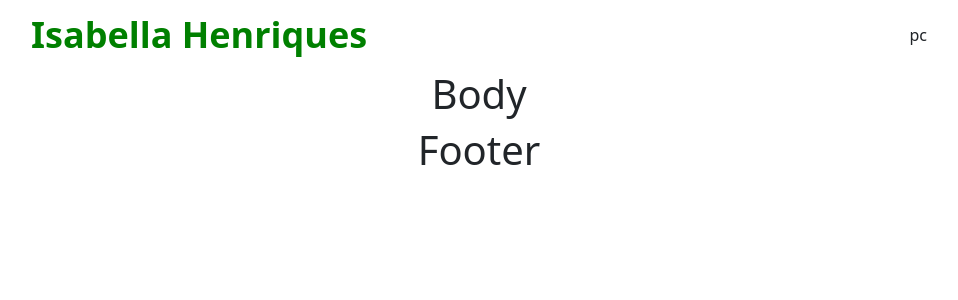
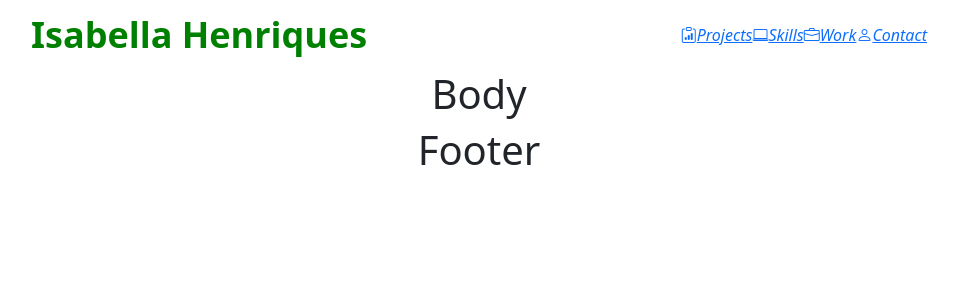
Before and after one commit to isabellagh/my-portfolio1, a React (Create React App) app: page / in a window 1280 px wide. Shown: the top 300 px of the page, without its empty margins (161-1119 px from the left). Built offline with nearby package versions, Linux system fonts and the light colour scheme.

Commit message:
pc links added to navbar + react-router-dom installed

```diff
--- a/package.json
+++ b/package.json
@@ -8,6 +8,7 @@
     "cra-template": "1.1.2",
     "react": "^17.0.2",
     "react-dom": "^17.0.2",
+    "react-router-dom": "^5.2.1",
     "react-scripts": "4.0.3"
   },
   "scripts": {
--- a/src/App.js
+++ b/src/App.js
@@ -1,5 +1,5 @@
-import './App.css';
-import Home from './components/home/home';
+import "./App.css";
+import Home from "./components/home/home";
 
 function App() {
   return (
--- a/src/components/header/Navbar.js
+++ b/src/components/header/Navbar.js
@@ -16,7 +16,9 @@ function Navbar() {
           <div onClick={() => setIsOpen(!isOpen)}>
             <i className="bi bi-list menu-icon"></i>
           </div>
-          <div>{isOpen && <Mobile isOpen={isOpen} setIsOpen={setIsOpen} />}</div>
+          <div>
+            {isOpen && <Mobile isOpen={isOpen} setIsOpen={setIsOpen} />}
+          </div>
         </div>
       </div>
     </div>
--- a/src/components/header/pc.js
+++ b/src/components/header/pc.js
@@ -1,11 +1,26 @@
-import React from 'react'
+import React from "react";
+import { Link } from "react-router-dom";
+import "./pc.css";
 
 function Pc() {
-    return (
-        <div>
-            pc
-        </div>
-    )
+  return (
+    <div className="pc">
+      <div className="pc-option">
+        <Link to="/project">
+          <i className="bi bi-clipboard-data">Projects</i>
+        </Link>
+        <Link to="/skills">
+          <i className="bi bi-laptop">Skills</i>
+        </Link>
+        <Link to="/work">
+          <i className="bi bi-briefcase">Work</i>
+        </Link>
+        <Link to="/Contact">
+          <i className="bi bi-person">Contact</i>
+        </Link>
+      </div>
+    </div>
+  );
 }
 
-export default Pc
+export default Pc;
```
Also changed, not shown: src/index.js (+8 -7 lines), src/components/header/navbar.css (indentation only), src/components/header/pc.css (added), 2 other files (tests, documents, lock files or other folders).
